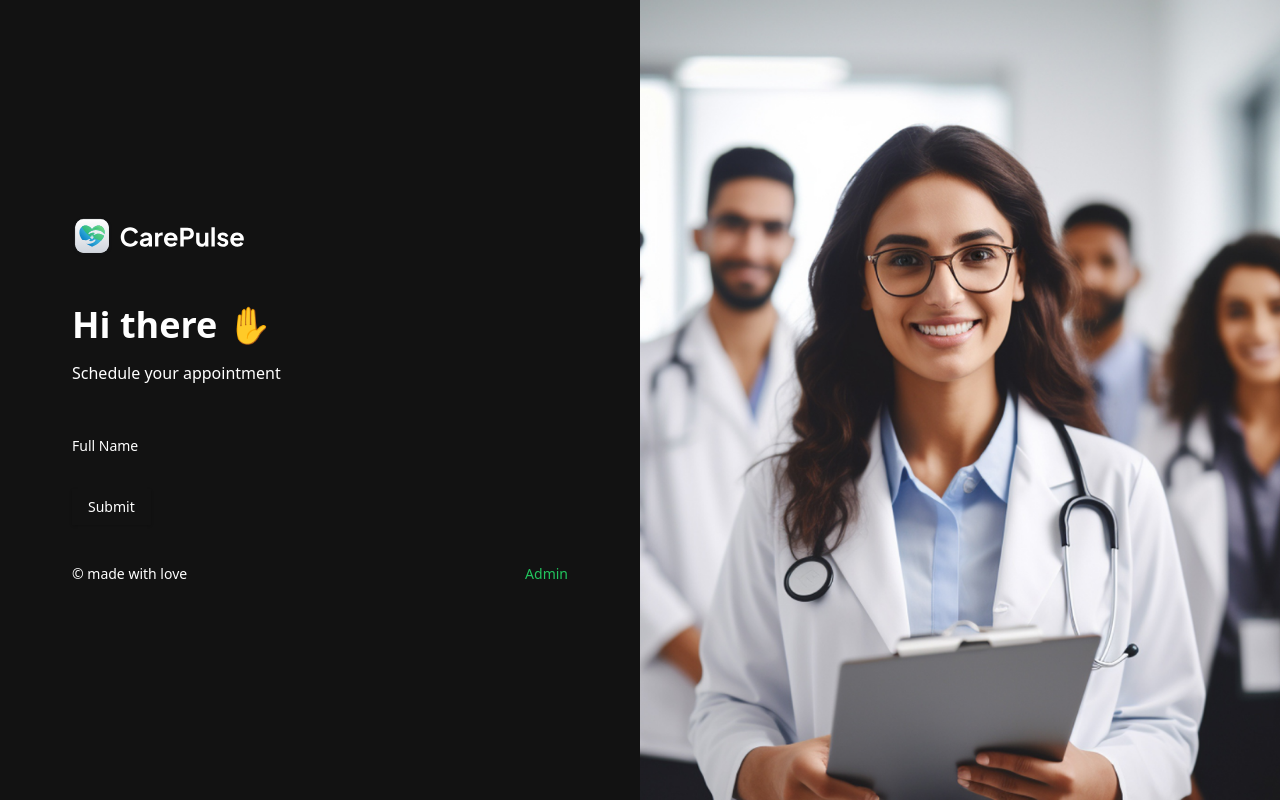
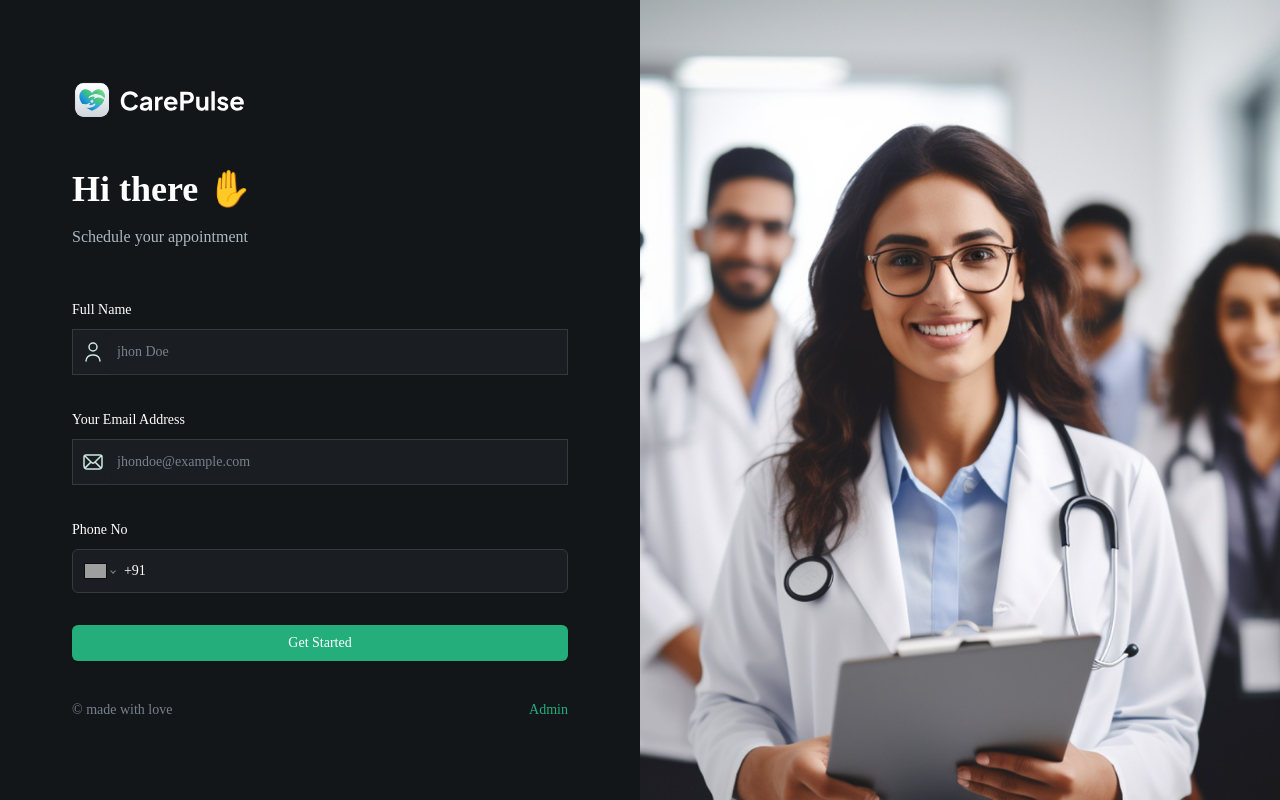
Before and after one commit to naman-rathore99/Care, a Next.js app: page / in a window 1280 px wide. Built offline with nearby package versions, Linux system fonts and the light colour scheme; grey boxes are pictures that could not be loaded.

Commit message:
some changes in layout

```diff
--- a/app/layout.tsx
+++ b/app/layout.tsx
@@ -4,7 +4,7 @@ import "./globals.css";
 import { cn } from "@/lib/utils";
 import { ThemeProvider } from "@/components/themeProvider";
 
-const plus_jakarta = Plus_Jakarta_Sans({
+const fontSans = Plus_Jakarta_Sans({
   subsets: ["latin"],
   weight: ["300", "400", "500", "600", "700"],
   variable: "--font-plus-jakarta"
@@ -22,7 +22,7 @@ export default function RootLayout({
 }>) {
   return (
     <html lang="en">
-      <body className={cn(`min-h-screen bg-dark-300 font-sans antialiased`, plus_jakarta.variable)}>
+      <body className={cn(`min-h-screen bg-dark-300 font-sans antialiased`, fontSans.variable)}>
         <ThemeProvider
           attribute="class"
           defaultTheme="dark"
--- a/components/CustomForm.tsx
+++ b/components/CustomForm.tsx
@@ -12,6 +12,9 @@ import {
 import { Input } from "@/components/ui/input"
 import { Control } from 'react-hook-form'
 import { FormFieldType } from './forms/PatientForm'
+import Image from 'next/image'
+import 'react-phone-number-input/style.css'
+import PhoneInput from 'react-phone-number-input'
 
 interface CustomProps {
     control: Control<any>,
@@ -28,7 +31,46 @@ interface CustomProps {
     renderSkeleton?: (field: any) => React.ReactNode
 }
 
-const CustomForm = ({ control, fieldType, name, label }: CustomProps) => {
+
+const RenderInput = ({ field, props }: { field: any, props: CustomProps }) => {
+    const { fieldType, iconAlt, iconSrc, placeholder } = props
+
+    switch (fieldType) {
+        case FormFieldType.INPUT:
+            return (
+                <div className='flex rouned-md border  border-dark-500 bg-dark-400'>
+                    {iconSrc && <Image src={iconSrc} alt={iconAlt || "icon"} width={24} height={24} className='ml-2' />}
+                    <FormControl>
+                        <Input placeholder={placeholder}
+                            {...field} className='shad-input border-0' />
+                    </FormControl>
+                </div>
+            )
+
+            break;
+
+
+        case FormFieldType.PHONE_INPUT:
+            return (
+                <FormControl>
+                    <PhoneInput defaultCountry='IN' placeholder={placeholder}
+                        international
+                        withCountryCallingCode
+                        value={field.value as E164Number | undefined}
+                        onChange={field.onChange}
+                        className='input-phone'
+                    />
+                </FormControl>
+            )
+        default:
+            break;
+    }
+}
+
+const CustomForm = (props: CustomProps) => {
+    const { control, fieldType, name, label, } = props
+
+
     return (
         <FormField
             control={control}
@@ -38,6 +80,8 @@ const CustomForm = ({ control, fieldType, name, label }: CustomProps) => {
                     {fieldType !== FormFieldType.CHECKBOX && label && (
                         <FormLabel>{label}</FormLabel>
                     )}
+                    <RenderInput field={field} props={props} />
+                    <FormMessage className='shad-error' />
                 </FormItem>
             )}
         />)
--- /dev/null
+++ b/components/SubmitButton.tsx
@@ -0,0 +1,23 @@
+import React from 'react'
+import { Button } from './ui/button'
+import Image from 'next/image'
+
+interface ButtonProps {
+    isLoading: boolean,
+    className?: string,
+    children: React.ReactNode
+}
+
+const SubmitButton = ({ isLoading, className, children }: ButtonProps) => {
+    return (
+        <Button type='submit' disabled={isLoading} className={className ?? "shad-primary-btn w-full"}>
+            {isLoading ? (<div className='flex items-center gap-4 '>
+                <Image src="/assets/icons/loader.svg" alt="loader" width={24} height={24} className='animate-spin' />
+                Loading ...
+            </div>)
+                : children}
+        </Button>
+    )
+}
+
+export default SubmitButton
--- a/components/forms/PatientForm.tsx
+++ b/components/forms/PatientForm.tsx
@@ -6,10 +6,12 @@ import { z } from "zod"
 import { Button } from "@/components/ui/button"
 import { Form } from "@/components/ui/form"
 import CustomForm from "../CustomForm"
+import SubmitButton from "../SubmitButton"
+import { useState } from "react"
 
 export enum FormFieldType {
   INPUT = "input",
-  PHONE_INPUT ="phonenumber",
+  PHONE_INPUT = "phonenumber",
   TEXTAREA = "textarea",
   CHECKBOX = "checkbox",
   DATE_PICKER = "datePicker",
@@ -24,6 +26,8 @@ const formSchema = z.object({
 })
 
 export default function PatientForm() {
+
+  const [isLoading,setIsloading]=useState(false)
 
   // 1. Define your form.
   const form = useForm<z.infer<typeof formSchema>>({
@@ -59,7 +63,24 @@ export default function PatientForm() {
           iconSrc="/assets/icons/user.svg"
           control={form.control}
         />
-        <Button type="submit">Submit</Button>
+        <CustomForm
+          fieldType={FormFieldType.INPUT}
+          name="email"
+          label="Your Email Address"
+          placeholder="jhondoe@example.com"
+          iconAlt="email"
+          iconSrc="/assets/icons/email.svg"
+          control={form.control}
+        />
+        <CustomForm
+          fieldType={FormFieldType.PHONE_INPUT}
+          name="Phone"
+          label="Phone No"
+          placeholder="+91 123456789"
+
+          control={form.control}
+        />
+        <SubmitButton isLoading={isLoading}>Get Started</SubmitButton>
       </form>
     </Form>
   )
--- a/package.json
+++ b/package.json
@@ -21,6 +21,7 @@
     "react": "^18",
     "react-dom": "^18",
     "react-hook-form": "^7.53.0",
+    "react-phone-number-input": "^3.4.5",
     "tailwind-merge": "^2.5.2",
     "tailwindcss-animate": "^1.0.7",
     "zod": "^3.23.8"
--- a/tailwind.config.ts
+++ b/tailwind.config.ts
@@ -1,63 +1,81 @@
 import type { Config } from "tailwindcss";
 
-const config: Config = {
+const { fontFamily } = require("tailwindcss/defaultTheme");
+
+const config = {
 	darkMode: ["class"],
 	content: [
-    "./pages/**/*.{js,ts,jsx,tsx,mdx}",
-    "./components/**/*.{js,ts,jsx,tsx,mdx}",
-    "./app/**/*.{js,ts,jsx,tsx,mdx}",
+		"./pages/**/*.{ts,tsx}",
+		"./components/**/*.{ts,tsx}",
+		"./app/**/*.{ts,tsx}",
+		"./src/**/*.{ts,tsx}",
 	],
+	prefix: "",
 	theme: {
+		container: {
+			center: true,
+			padding: "2rem",
+			screens: {
+				"2xl": "1400px",
+			},
+		},
 		extend: {
 			colors: {
-  			background: 'hsl(var(--background))',
-  			foreground: 'hsl(var(--foreground))',
-  			card: {
-  				DEFAULT: 'hsl(var(--card))',
-  				foreground: 'hsl(var(--card-foreground))'
+				green: {
+					500: "#24AE7C",
+					600: "#0D2A1F",
 				},
-  			popover: {
-  				DEFAULT: 'hsl(var(--popover))',
-  				foreground: 'hsl(var(--popover-foreground))'
+				blue: {
+					500: "#79B5EC",
+					600: "#152432",
 				},
-  			primary: {
-  				DEFAULT: 'hsl(var(--primary))',
-  				foreground: 'hsl(var(--primary-foreground))'
+				red: {
+					500: "#F37877",
+					600: "#3E1716",
+					700: "#F24E43",
 				},
-  			secondary: {
-  				DEFAULT: 'hsl(var(--secondary))',
-  				foreground: 'hsl(var(--secondary-foreground))'
+				light: {
+					200: "#E8E9E9",
 				},
-  			muted: {
-  				DEFAULT: 'hsl(var(--muted))',
-  				foreground: 'hsl(var(--muted-foreground))'
+				dark: {
+					200: "#0D0F10",
+					300: "#131619",
+					400: "#1A1D21",
+					500: "#363A3D",
+					600: "#76828D",
+					700: "#ABB8C4",
 				},
-  			accent: {
-  				DEFAULT: 'hsl(var(--accent))',
-  				foreground: 'hsl(var(--accent-foreground))'
 			},
-  			destructive: {
-  				DEFAULT: 'hsl(var(--destructive))',
-  				foreground: 'hsl(var(--destructive-foreground))'
+			fontFamily: {
+				sans: ["var(--font-sans)", ...fontFamily.sans],
 			},
-  			border: 'hsl(var(--border))',
-  			input: 'hsl(var(--input))',
-  			ring: 'hsl(var(--ring))',
-  			chart: {
-  				'1': 'hsl(var(--chart-1))',
-  				'2': 'hsl(var(--chart-2))',
-  				'3': 'hsl(var(--chart-3))',
-  				'4': 'hsl(var(--chart-4))',
-  				'5': 'hsl(var(--chart-5))'
-  			}
+			backgroundImage: {
+				appointments: "url('/assets/images/appointments-bg.png')",
+				pending: "url('/assets/images/pending-bg.png')",
+				cancelled: "url('/assets/images/cancelled-bg.png')",
 			},
-  		borderRadius: {
-  			lg: 'var(--radius)',
-  			md: 'calc(var(--radius) - 2px)',
-  			sm: 'calc(var(--radius) - 4px)'
-  		}
-  	}
+			keyframes: {
+				"accordion-down": {
+					from: { height: "0" },
+					to: { height: "var(--radix-accordion-content-height)" },
+				},
+				"accordion-up": {
+					from: { height: "var(--radix-accordion-content-height)" },
+					to: { height: "0" },
+				},
+				"caret-blink": {
+					"0%,70%,100%": { opacity: "1" },
+					"20%,50%": { opacity: "0" },
+				},
+			},
+			animation: {
+				"accordion-down": "accordion-down 0.2s ease-out",
+				"accordion-up": "accordion-up 0.2s ease-out",
+				"caret-blink": "caret-blink 1.25s ease-out infinite",
+			},
+		},
 	},
 	plugins: [require("tailwindcss-animate")],
-};
+} satisfies Config;
+
 export default config;
```
Also changed, not shown: app/globals.css (+5 -3 lines), 1 other file (tests, documents, lock files or other folders). Lines whose indentation alone changed are shown as unchanged.
